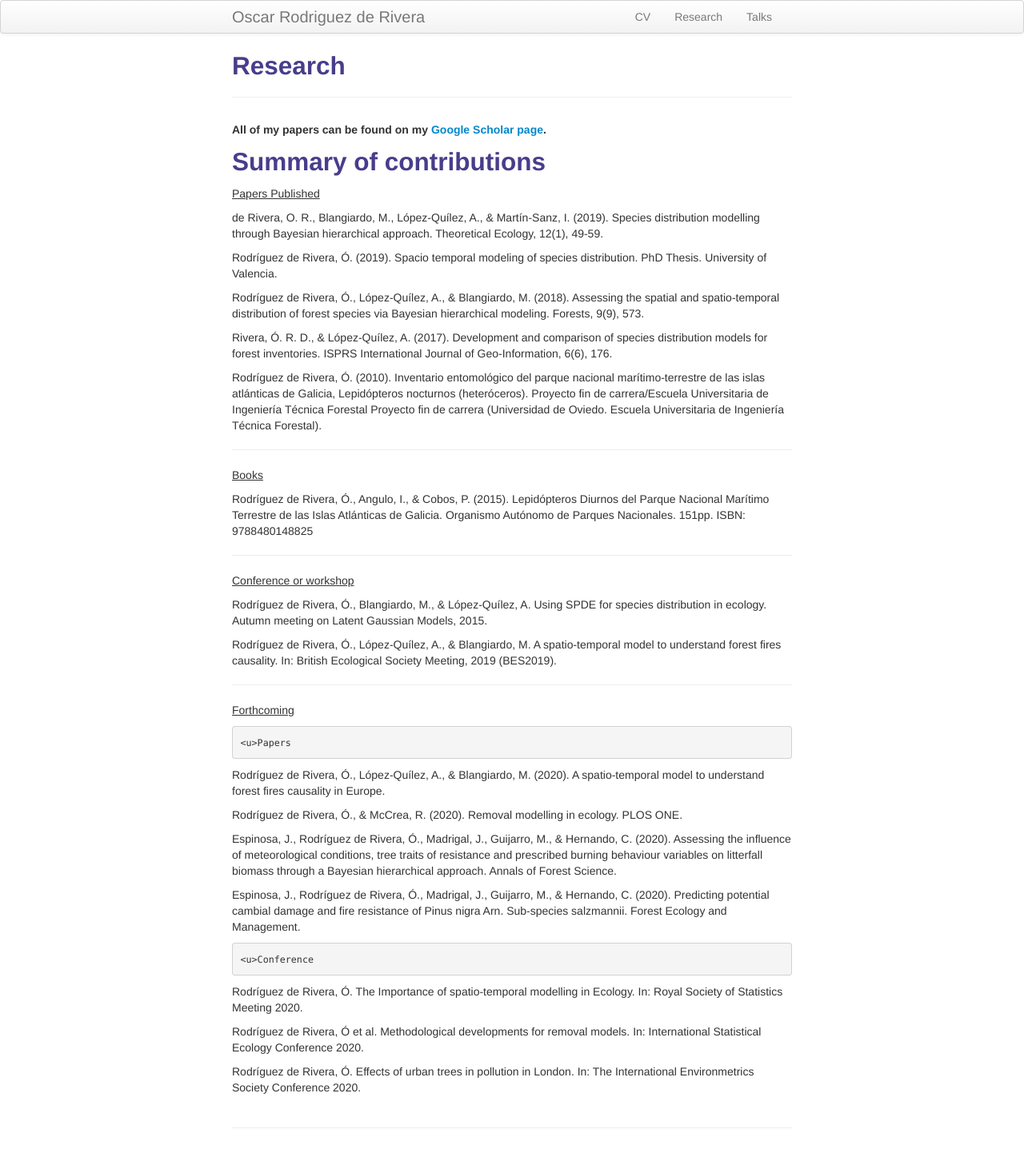
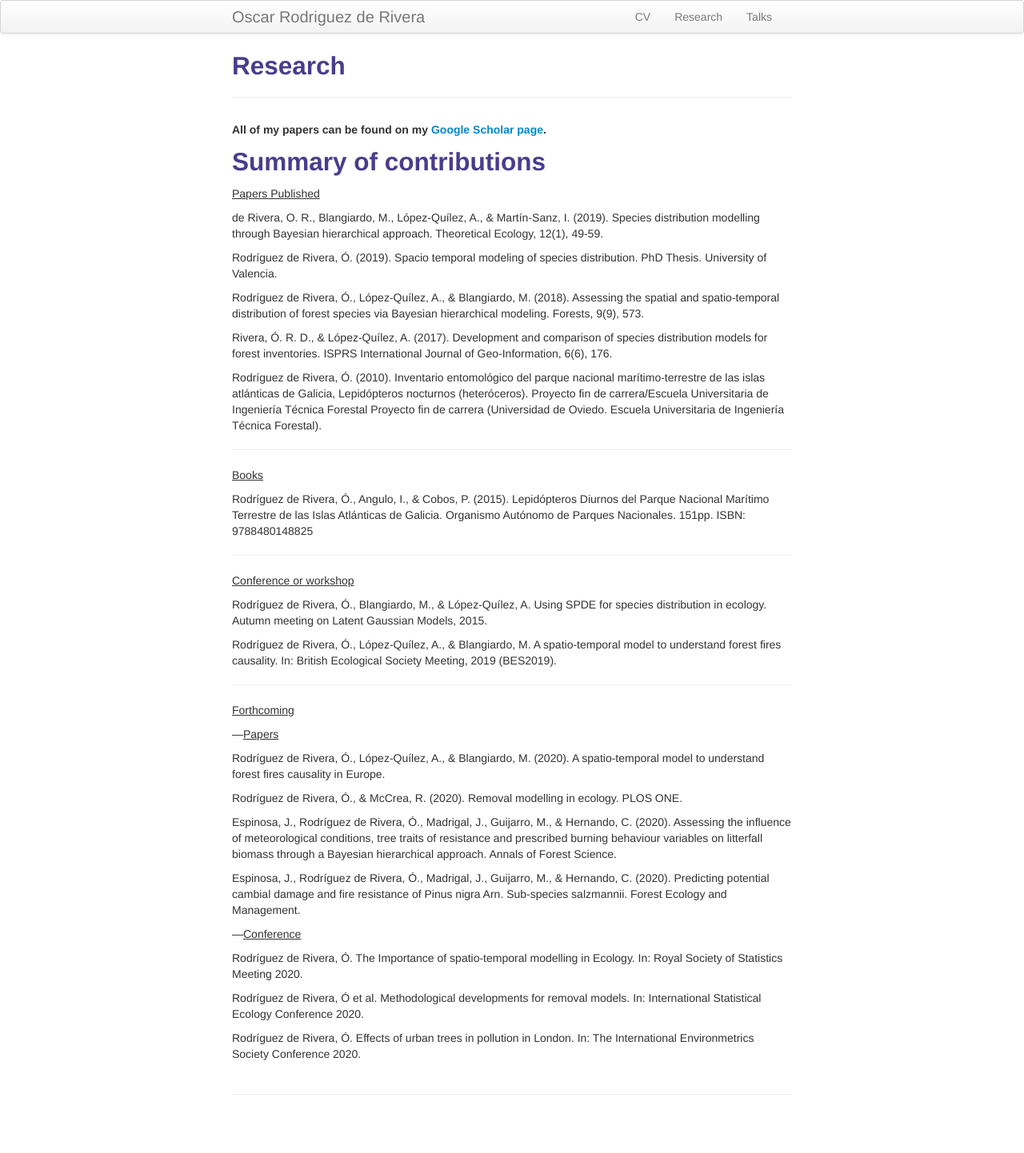
Before and after one commit to orrortega/orrortega.github.io, a Jekyll site: the page built from pages/research.md, in a window 1280 px wide. Shown: the whole page at 80% size. Built offline with Jekyll 4.4.1, drawn with Linux system fonts in a browser that asks for light colours; after the commit the page ends 1400 px from its top, so only the background shows below that.

```diff
--- a/pages/research.md
+++ b/pages/research.md
@@ -37,7 +37,7 @@ Rodríguez de Rivera, Ó., López-Quílez, A., & Blangiardo, M. A spatio-tempora
 
 <u>Forthcoming
 
-    <u>Papers
+---<u>Papers
 
 Rodríguez de Rivera, Ó., López-Quílez, A., & Blangiardo, M. (2020). A spatio-temporal model to understand forest fires causality in Europe.
 
@@ -48,7 +48,7 @@ Espinosa, J., Rodríguez de Rivera, Ó., Madrigal, J., Guijarro, M., & Hernando,
 Espinosa, J., Rodríguez de Rivera, Ó., Madrigal, J., Guijarro, M., & Hernando, C. (2020). Predicting potential cambial damage and fire resistance of Pinus nigra Arn. Sub-species salzmannii. Forest Ecology and Management.
 
 
-    <u>Conference
+---<u>Conference
 
 Rodríguez de Rivera, Ó. The Importance of spatio-temporal modelling in Ecology. In: Royal Society of Statistics Meeting 2020.
 
```
